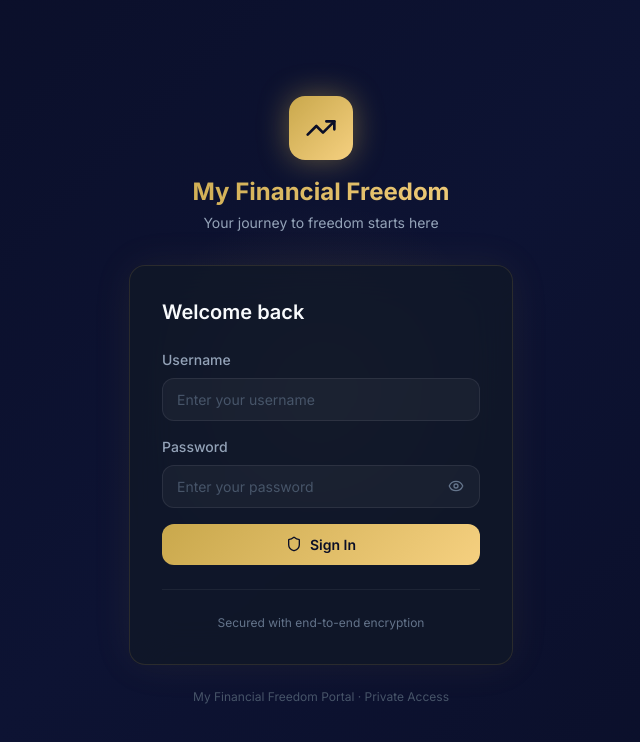
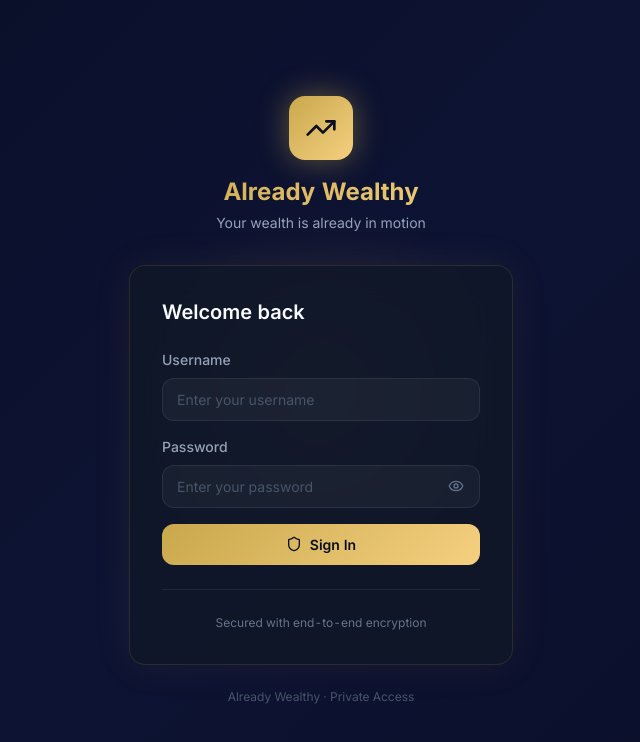
Before and after one commit to raneesh-mr/ff-portal, a Next.js app: page /login in a window 1280 px wide. Shown: the top 742 px of the page, without its empty margins (319-959 px from the left). Built offline with nearby package versions, Linux system fonts and the light colour scheme.

Commit message:
rebrand: rename to Already Wealthy + UI fixes
- Rename app to Already Wealthy across all files
- Sidebar logo icon changed to bold A letter
- Fix number font to lining-nums
- Add upcoming payments section to dashboard below investments
- Update login page, email templates and subjects

```diff
--- a/app/(dashboard)/layout.tsx
+++ b/app/(dashboard)/layout.tsx
@@ -1,7 +1,7 @@
 'use client'
 import Link from 'next/link'
 import { usePathname, useRouter } from 'next/navigation'
-import { LayoutDashboard, Target, TrendingUp, CreditCard, BookOpen, Sparkles, Settings, LogOut, TrendingUpIcon } from 'lucide-react'
+import { LayoutDashboard, Target, TrendingUp, CreditCard, BookOpen, Sparkles, Settings, LogOut } from 'lucide-react'
 import { cn } from '@/lib/utils'
 
 const navItems = [
@@ -34,11 +34,11 @@ export default function DashboardLayout({ children }: { children: React.ReactNod
       <aside className="hidden md:flex flex-col w-60 flex-shrink-0 py-6 px-3" style={{ borderRight: '1px solid #1E2A3A', background: '#0A0E1F' }}>
         <div className="flex items-center gap-3 px-3 mb-8">
           <div className="w-8 h-8 rounded-lg flex items-center justify-center flex-shrink-0" style={{ background: 'linear-gradient(135deg, #C9A84C, #F5D080)' }}>
-            <TrendingUpIcon className="w-4 h-4" style={{ color: '#0A0E27' }} />
+            <span style={{ color: '#0A0E27', fontWeight: 800, fontSize: '16px', lineHeight: 1 }}>A</span>
           </div>
           <div>
-            <p className="text-xs font-bold leading-none text-gold-gradient">MY FINANCIAL</p>
-            <p className="text-xs font-bold leading-none text-gold-gradient">FREEDOM</p>
+            <p className="text-xs font-bold leading-none text-gold-gradient">ALREADY</p>
+            <p className="text-xs font-bold leading-none text-gold-gradient">WEALTHY</p>
           </div>
         </div>
 
@@ -76,11 +76,10 @@ export default function DashboardLayout({ children }: { children: React.ReactNod
           href="https://www.raneesh.net"
           target="_blank"
           rel="noopener noreferrer"
-          className="mt-3 text-center block transition-opacity hover:opacity-80"
-          style={{ fontSize: '10px', color: '#334155', lineHeight: 1.5 }}
+          className="mt-2 flex items-center gap-3 px-3 py-1.5 transition-opacity hover:opacity-80"
+          style={{ fontSize: '10px', color: '#334155', lineHeight: 1.5, textDecoration: 'none' }}
         >
-          made with passion<br />
-          <span style={{ color: '#475569' }}>www.raneesh.net</span>
+          made with passion · <span style={{ color: '#475569' }}>www.raneesh.net</span>
         </a>
       </aside>
 
--- a/app/(dashboard)/page.tsx
+++ b/app/(dashboard)/page.tsx
@@ -309,6 +309,42 @@ export default function Dashboard() {
         </div>
       )}
 
+      {/* ── Upcoming Payments ── */}
+      {data && data.payments.filter(p => p.status !== 'paid').length > 0 && (() => {
+        const upcoming = data.payments
+          .filter(p => p.status !== 'paid')
+          .sort((a, b) => new Date(a.due_date).getTime() - new Date(b.due_date).getTime())
+          .slice(0, 5)
+        return (
+          <div style={card}>
+            <div style={{ display: 'flex', justifyContent: 'space-between', alignItems: 'center', marginBottom: '12px' }}>
+              <div style={secLbl}>UPCOMING PAYMENTS</div>
+              <a href="/payments" style={{ fontSize: '11px', color: '#C9A84C', textDecoration: 'none' }}>View all →</a>
+            </div>
+            <div style={{ display: 'flex', flexDirection: 'column', gap: '6px' }}>
+              {upcoming.map(p => {
+                const isOverdue = p.status === 'overdue'
+                const dueDate = p.due_date ? new Date(p.due_date).toLocaleDateString('en-GB', { day: 'numeric', month: 'short' }) : '—'
+                return (
+                  <div key={p.id} style={{ display: 'grid', gridTemplateColumns: '1fr auto auto', gap: '12px', background: '#0D1420', border: `0.5px solid ${isOverdue ? 'rgba(239,68,68,0.3)' : '#1E2A3A'}`, borderRadius: '8px', padding: '9px 12px', alignItems: 'center' }}>
+                    <div>
+                      <div style={{ fontSize: '12px', color: '#F8FAFC' }}>{p.icon ? `${p.icon} ` : ''}{p.name}</div>
+                      <div style={{ fontSize: '10px', color: '#64748B' }}>{p.category || ''}</div>
+                    </div>
+                    <div style={{ fontSize: '12px', fontWeight: 500, color: '#F8FAFC', textAlign: 'right' }}>
+                      {p.currency} {Number(p.amount).toLocaleString()}
+                    </div>
+                    <div style={{ fontSize: '11px', color: isOverdue ? '#EF4444' : '#F59E0B', textAlign: 'right', minWidth: '56px' }}>
+                      {isOverdue ? 'Overdue' : dueDate}
+                    </div>
+                  </div>
+                )
+              })}
+            </div>
+          </div>
+        )
+      })()}
+
     </div>
   )
 }
--- a/app/(dashboard)/payments/page.tsx
+++ b/app/(dashboard)/payments/page.tsx
@@ -337,7 +337,7 @@ export default function PaymentsPage() {
         await fetch('/api/payments', {
           method: 'POST',
           headers: { 'Content-Type': 'application/json' },
-          body: JSON.stringify(data),
+          body: JSON.stringify({ ...data, status: 'due' }),
         })
       }
       setModalOpen(false)
--- a/app/api/email/report/route.ts
+++ b/app/api/email/report/route.ts
@@ -16,13 +16,13 @@ function fmt(n: number, currency = 'INR') {
 const BASE = `
   <div style="max-width:600px;margin:0 auto;padding:24px;font-family:Inter,Arial,sans-serif;background:#0A0E27;">
     <div style="background:linear-gradient(135deg,#C9A84C,#F5D080);border-radius:12px;padding:20px 24px;margin-bottom:20px;">
-      <p style="margin:0;color:#0A0E27;font-size:11px;font-weight:600;letter-spacing:0.05em;opacity:0.7;">MY FINANCIAL FREEDOM</p>
+      <p style="margin:0;color:#0A0E27;font-size:11px;font-weight:600;letter-spacing:0.05em;opacity:0.7;">ALREADY WEALTHY</p>
       <h1 style="margin:4px 0 0;color:#0A0E27;font-size:20px;font-weight:800;">{{TITLE}}</h1>
       <p style="margin:6px 0 0;color:#0A0E27;opacity:0.6;font-size:12px;">{{DATE}}</p>
     </div>
     {{BODY}}
     <div style="text-align:center;padding-top:20px;border-top:0.5px solid #1E2A3A;margin-top:8px;">
-      <p style="color:#475569;font-size:11px;margin:0;">My Financial Freedom Portal</p>
+      <p style="color:#475569;font-size:11px;margin:0;">Already Wealthy</p>
       <p style="color:#C9A84C;font-size:11px;margin:4px 0 0;">made with passion · www.raneesh.net</p>
     </div>
   </div>
@@ -67,7 +67,7 @@ export async function POST(request: NextRequest) {
     const pct      = target > 0 ? ((current / target) * 100).toFixed(1) : '0'
 
     title   = 'Portfolio Summary'
-    subject = `Financial Freedom — Portfolio Summary · ${date}`
+    subject = `Already Wealthy — Portfolio Summary · ${date}`
     body = CARD(`
       ${SECTION('PORTFOLIO')}
       ${ROW('Total Target',  fmt(target,  'INR'))}
@@ -83,7 +83,7 @@ export async function POST(request: NextRequest) {
   } else if (type === 'goals') {
     const { data: goals } = await supabase.from('goals').select('*').eq('user_id', session.userId)
     title   = 'Goals Report'
-    subject = `Financial Freedom — Goals Report · ${date}`
+    subject = `Already Wealthy — Goals Report · ${date}`
     body = (goals || []).map(g =>
       CARD(`
         <p style="font-size:14px;font-weight:600;color:#F8FAFC;margin:0 0 10px;">${g.is_primary ? '★ ' : ''}${g.name}</p>
@@ -100,7 +100,7 @@ export async function POST(request: NextRequest) {
     const current  = investments?.reduce((s, i) => s + i.current_value,   0) || 0
     const gain     = current - invested
     title   = 'Investment Breakdown'
-    subject = `Financial Freedom — Investment Breakdown · ${date}`
+    subject = `Already Wealthy — Investment Breakdown · ${date}`
     body = CARD(`
       ${SECTION('TOTALS')}
       ${ROW('Total Invested', fmt(invested, 'INR'))}
@@ -121,7 +121,7 @@ export async function POST(request: NextRequest) {
       .from('payments').select('*').eq('user_id', session.userId).neq('status', 'paid')
       .order('due_date', { ascending: true })
     title   = 'Upcoming Payments'
-    subject = `Financial Freedom — Upcoming Payments · ${date}`
+    subject = `Already Wealthy — Upcoming Payments · ${date}`
     body = payments?.length
       ? payments.map(p => CARD(`
           <p style="font-size:13px;font-weight:600;color:#F8FAFC;margin:0 0 8px;">${p.icon || ''} ${p.name}</p>
@@ -139,7 +139,7 @@ export async function POST(request: NextRequest) {
 
   try {
     await resend.emails.send({
-      from: 'My Financial Freedom <wealth@raneesh.net>',
+      from: 'Already Wealthy <wealth@raneesh.net>',
       to: user.email,
       subject,
       html: `<!DOCTYPE html><html><body style="margin:0;background:#0A0E27;">${html}</body></html>`,
--- a/app/api/send-summary/route.ts
+++ b/app/api/send-summary/route.ts
@@ -28,7 +28,7 @@ export async function POST() {
 <body style="margin:0;padding:0;background:#0A0E27;font-family:Inter,Arial,sans-serif;">
 <div style="max-width:600px;margin:0 auto;padding:24px;">
   <div style="background:linear-gradient(135deg,#C9A84C,#F5D080);border-radius:16px;padding:32px;text-align:center;margin-bottom:24px;">
-    <h1 style="margin:0;color:#0A0E27;font-size:24px;font-weight:800;">My Financial Freedom</h1>
+    <h1 style="margin:0;color:#0A0E27;font-size:24px;font-weight:800;">Already Wealthy</h1>
     <p style="margin:8px 0 0;color:#0A0E27;opacity:0.7;font-size:14px;">Portfolio Summary · ${new Date().toLocaleDateString('en-AE', { dateStyle: 'long' })}</p>
   </div>
 
@@ -77,7 +77,7 @@ export async function POST() {
   </div>` : ''}
 
   <div style="text-align:center;padding:24px 0;border-top:1px solid #1E2A3A;margin-top:8px;">
-    <p style="color:#475569;font-size:12px;margin:0;">Sent from My Financial Freedom Portal · ${new Date().toLocaleDateString()}</p>
+    <p style="color:#475569;font-size:12px;margin:0;">Sent from Already Wealthy · ${new Date().toLocaleDateString()}</p>
     <p style="color:#C9A84C;font-size:12px;margin:4px 0 0;">wealth.raneesh.net</p>
   </div>
 </div>
@@ -86,9 +86,9 @@ export async function POST() {
 
   try {
     await resend.emails.send({
-      from: 'Financial Freedom <onboarding@resend.dev>',
+      from: 'Already Wealthy <onboarding@resend.dev>',
       to: process.env.RESEND_TO_EMAIL!,
-      subject: `Your Financial Freedom Summary — ${new Date().toLocaleDateString('en-AE', { month: 'long', year: 'numeric' })}`,
+      subject: `Already Wealthy — Portfolio Summary · ${new Date().toLocaleDateString('en-AE', { month: 'long', year: 'numeric' })}`,
       html,
     })
     return NextResponse.json({ success: true })
--- a/app/globals.css
+++ b/app/globals.css
@@ -30,6 +30,8 @@ body {
   font-family: var(--font-inter), system-ui, sans-serif;
   -webkit-font-smoothing: antialiased;
   -moz-osx-font-smoothing: grayscale;
+  font-variant-numeric: lining-nums tabular-nums;
+  font-feature-settings: 'lnum' 1, 'tnum' 1;
 }
 
 /* Gold gradient text */
--- a/app/layout.tsx
+++ b/app/layout.tsx
@@ -5,8 +5,8 @@ import "./globals.css";
 const inter = Inter({ subsets: ["latin"], variable: "--font-inter" });
 
 export const metadata: Metadata = {
-  title: "My Financial Freedom",
-  description: "Track your investments, goals, and journey to financial freedom.",
+  title: "Already Wealthy",
+  description: "Track your investments, goals, and manifest your wealth.",
   viewport: "width=device-width, initial-scale=1, maximum-scale=1",
 };
 
--- a/app/login/page.tsx
+++ b/app/login/page.tsx
@@ -41,8 +41,8 @@ export default function LoginPage() {
           <div className="inline-flex items-center justify-center w-16 h-16 rounded-2xl mb-4 animate-pulse-gold" style={{ background: 'linear-gradient(135deg, #C9A84C, #F5D080)' }}>
             <TrendingUp className="w-8 h-8" style={{ color: '#0A0E27' }} />
           </div>
-          <h1 className="text-2xl font-bold mb-1 text-gold-gradient">My Financial Freedom</h1>
-          <p style={{ color: '#94A3B8', fontSize: '0.875rem' }}>Your journey to freedom starts here</p>
+          <h1 className="text-2xl font-bold mb-1 text-gold-gradient">Already Wealthy</h1>
+          <p style={{ color: '#94A3B8', fontSize: '0.875rem' }}>Your wealth is already in motion</p>
         </div>
         <div className="glass-card p-8 glow-gold">
           <h2 className="text-xl font-semibold mb-6" style={{ color: '#F8FAFC' }}>Welcome back</h2>
@@ -78,7 +78,7 @@ export default function LoginPage() {
             <p style={{ color: '#64748B', fontSize: '0.75rem' }}>Secured with end-to-end encryption</p>
           </div>
         </div>
-        <p className="text-center mt-6 text-xs" style={{ color: '#475569' }}>My Financial Freedom Portal · Private Access</p>
+        <p className="text-center mt-6 text-xs" style={{ color: '#475569' }}>Already Wealthy · Private Access</p>
       </div>
     </div>
   )
```
Also changed, not shown: public/favicon.svg (added), 1 other file (tests, documents, lock files or other folders).
